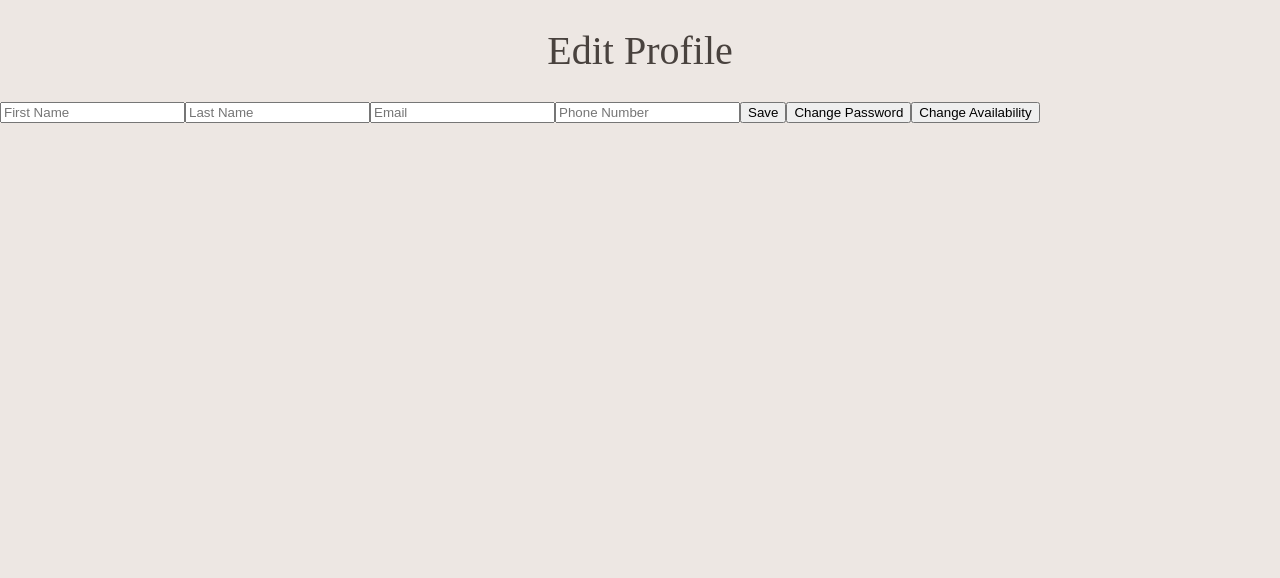
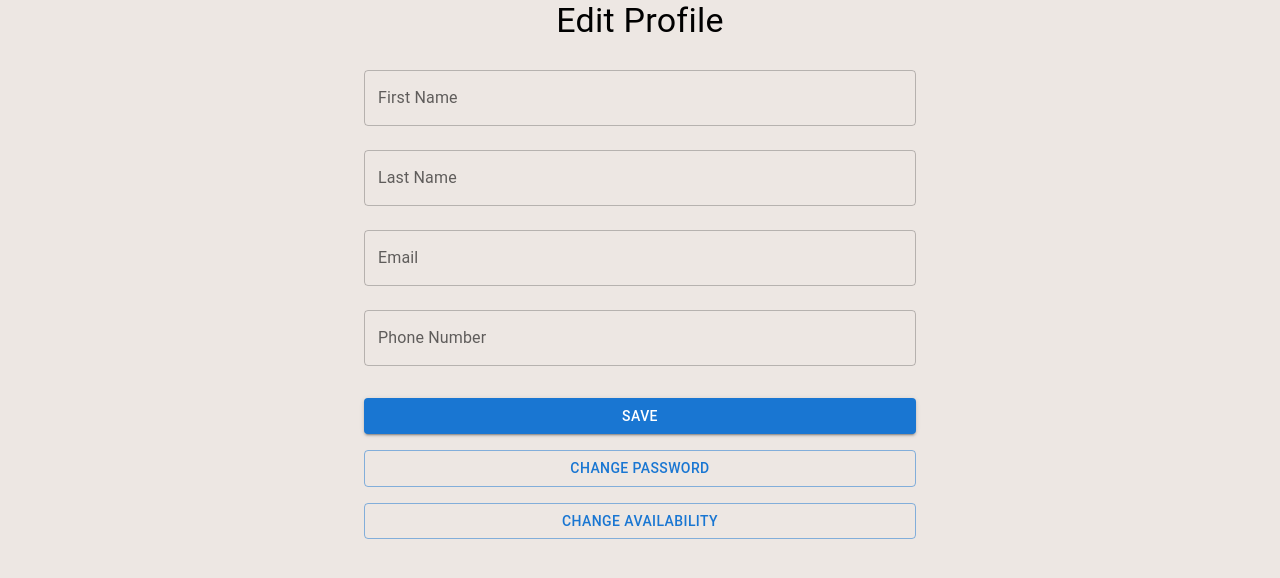
Before and after one commit to matt0125/Scheduler, a React (Create React App) app in the folder web/: page /edit-profile/1 in a window 1280 px wide. Shown: the top 578 px of the page. Built offline with nearby package versions, Linux system fonts and the light colour scheme; no server answers.

Commit message:
Editprofile page basic styling and field auto fill

```diff
--- a/web/src/pages/EditProfile.js
+++ b/web/src/pages/EditProfile.js
@@ -1,99 +1,152 @@
 import React, { useState, useEffect } from 'react';
 import axios from 'axios';
-import { useParams } from 'react-router-dom';
 import { useNavigate } from 'react-router-dom';
+import { TextField, Button, Container, Box, Typography } from '@mui/material';
 
 const EditProfile = () => {
-  const { employeeId } = useParams(); // use employeeId from URL
-  const navigate = useNavigate(); // Initialize useNavigate
+  const navigate = useNavigate();
 
   const [formData, setFormData] = useState({
     firstName: '',
     lastName: '',
     email: '',
-    phoneNumber: ''
+    phoneNumber: '' // Make sure this key matches the one from your API response.
   });
 
-  // Fetch the existing data for the employee
   useEffect(() => {
     const fetchEmployeeData = async () => {
       try {
-        const response = await axios.get(`http://localhost:3000/employees/${employeeId}`);
+        let jwtToken = localStorage.getItem('token');
+        let employeeId = localStorage.getItem('id');
+        if (!employeeId) {
+          throw new Error('No employee ID found in local storage.');
+        }
+
+        const url = `http://large.poosd-project.com/api/employee/${employeeId}`;
+        const response = await axios.get(url, {
+          headers: {
+            Authorization: `Bearer ${jwtToken}`,
+          },
+        });
+
         setFormData({
-          firstName: response.data.firstName,
-          lastName: response.data.lastName,
-          email: response.data.email,
-          phoneNumber: response.data.phoneNumber
+          firstName: response.data.firstName || '',
+          lastName: response.data.lastName || '',
+          email: response.data.email || '',
+          phoneNumber: response.data.phone || '' // Use `phone` or the correct key from your API response.
         });
+        alert('Employee data retrieved successfully!');
       } catch (error) {
-        console.error('Error fetching employee data', error);
+        console.error('Error:', error);
+        alert(error instanceof Error ? error.message : 'Failed to retrieve employee data');
       }
     };
 
     fetchEmployeeData();
-  }, [employeeId]);
+  }, []);
 
-  const handlePasswordChangeClick = () => {
-    navigate(`/change-password/${employeeId}`); // Navigate to ChangePassword
+  useEffect(() => {
+    console.log(formData); // This will log the formData when it's updated
+  }, [formData]);
+
+
+  const handleSave = async () => {
+    let jwtToken = localStorage.getItem('token');
+    try {
+      await axios.put('http://localhost:3000/api/employee/', formData, {
+        headers: {
+          Authorization: `Bearer ${jwtToken}`,
+        },
+      });
+      alert('Profile updated successfully!');
+    } catch (error) {
+      console.error('Error updating profile', error);
+      alert('Error updating profile');
+    }
   };
 
   const handleChange = (e) => {
-    setFormData({ ...formData, [e.target.name]: e.target.value });
+    const { name, value } = e.target;
+    setFormData(prevState => ({
+      ...prevState,
+      [name]: value
+    }));
   };
 
-  const handleSave = async () => {
-    try {
-      await axios.put(`http://localhost:3000/employees/${employeeId}`, formData);
-      alert('Profile updated successfully!');
-    } catch (error) {
-      alert(error);
-      console.error('Error updating profile', error);
-    }
-  };
-  // Handles navigation to UpdateAvailability
-  const handleUpdateAvailabilityClick = () => {
-    navigate(`/update-availability/${employeeId}`); // Navigate to UpdateAvailability
-  };
-
-  // Additional handlers for Change Password and Change Availability can be added here
+  // Since employeeId is no longer needed for navigation, these handlers have been updated
+  const navigateToChangeManager = () => navigate('/change-manager');
+  const navigateToChangePosition = () => navigate('/change-position');
+  const navigateToChangePassword = () => navigate('/change-password');
+  const navigateToUpdateAvailability = () => navigate('/update-availability');
 
   return (
-    <div>
-      <h1>Edit Profile</h1>
-      <form>
-        <input
-          type="text"
+    <Container maxWidth="sm">
+      <Typography variant="h4" gutterBottom align="center">
+        Edit Profile
+      </Typography>
+      <Box component="form" noValidate autoComplete="off">
+      <TextField
+        fullWidth
+        label="First Name"
         name="firstName"
         value={formData.firstName}
         onChange={handleChange}
-          placeholder="First Name"
+        margin="normal"
+        variant="outlined"
       />
-        <input
-          type="text"
+      <TextField
+        fullWidth
+        label="Last Name"
         name="lastName"
         value={formData.lastName}
         onChange={handleChange}
-          placeholder="Last Name"
+        margin="normal"
+        variant="outlined"
       />
-        <input
-          type="email"
+      <TextField
+        fullWidth
+        label="Email"
         name="email"
         value={formData.email}
         onChange={handleChange}
-          placeholder="Email"
+        margin="normal"
+        variant="outlined"
       />
-        <input
-          type="tel"
-          name="phoneNumber"
-          value={formData.phoneNumber}
+      <TextField
+        fullWidth
+        label="Phone Number"
+        name="phoneNumber" // This should match the key used in setFormData
+        value={formData.phoneNumber || ''} // Make sure you handle the controlled component correctly
         onChange={handleChange}
-          placeholder="Phone Number"
+        margin="normal"
+        variant="outlined"
       />
-        <button type="button" onClick={handleSave}>Save</button>
-        <button type="button" onClick={handlePasswordChangeClick}>Change Password</button>
-        <button type="button" onClick={handleUpdateAvailabilityClick}>Change Availability</button>
-      </form>
-    </div>
+        <Button
+          fullWidth
+          variant="contained"
+          onClick={handleSave}
+          sx={{ mt: 3, mb: 2, backgroundColor: '#1976d2' }} // Use MUI blue instead of default purple
+        >
+          Save
+        </Button>
+        <Button
+          fullWidth
+          variant="outlined"
+          onClick={navigateToChangePassword}
+          sx={{ mb: 2 }}
+        >
+          Change Password
+        </Button>
+        <Button
+          fullWidth
+          variant="outlined"
+          onClick={navigateToUpdateAvailability}
+          sx={{ mb: 2 }}
+        >
+          Change Availability
+        </Button>
+      </Box>
+    </Container>
   );
 };
 
```
Lines whose indentation alone changed are shown as unchanged.
